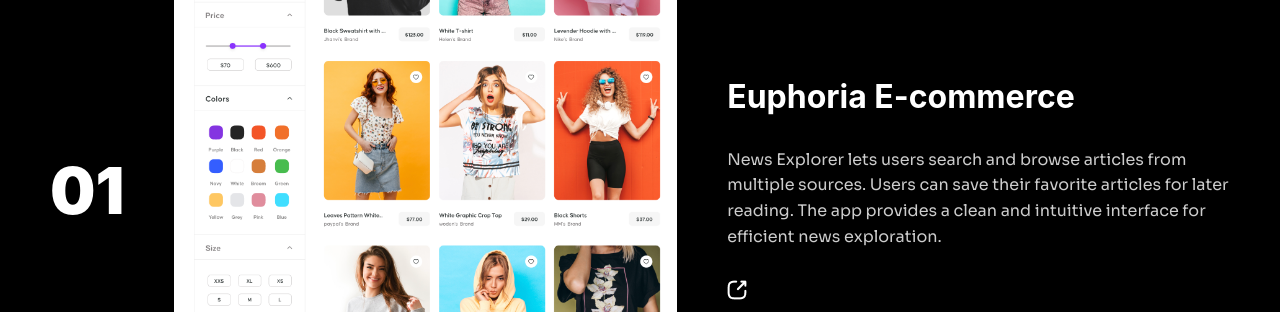
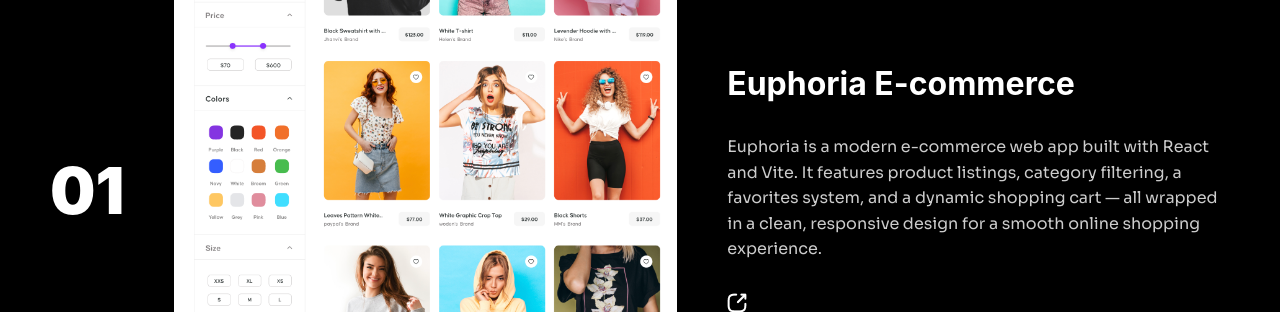
Before and after one commit to DarilynP/portfolio, a React (Create React App) app: page / in a window 1280 px wide. Shown: the part 3680-3992 px from the top of the page. Built offline with nearby package versions, Linux system fonts and the light colour scheme.

Commit message:
update projects

```diff
--- a/src/components/Projects.js
+++ b/src/components/Projects.js
@@ -13,7 +13,7 @@
       title: "Euphoria E-commerce",
       image: ecommerce,
       description:
-        "News Explorer lets users search and browse articles from multiple sources. Users can save their favorite articles for later reading. The app provides a clean and intuitive interface for efficient news exploration.",
+        "Euphoria is a modern e-commerce web app built with React and Vite. It features product listings, category filtering, a favorites system, and a dynamic shopping cart — all wrapped in a clean, responsive design for a smooth online shopping experience.",
       live: "https://DarilynP.github.io/ecommerce-frontend/",
     },
 
```
